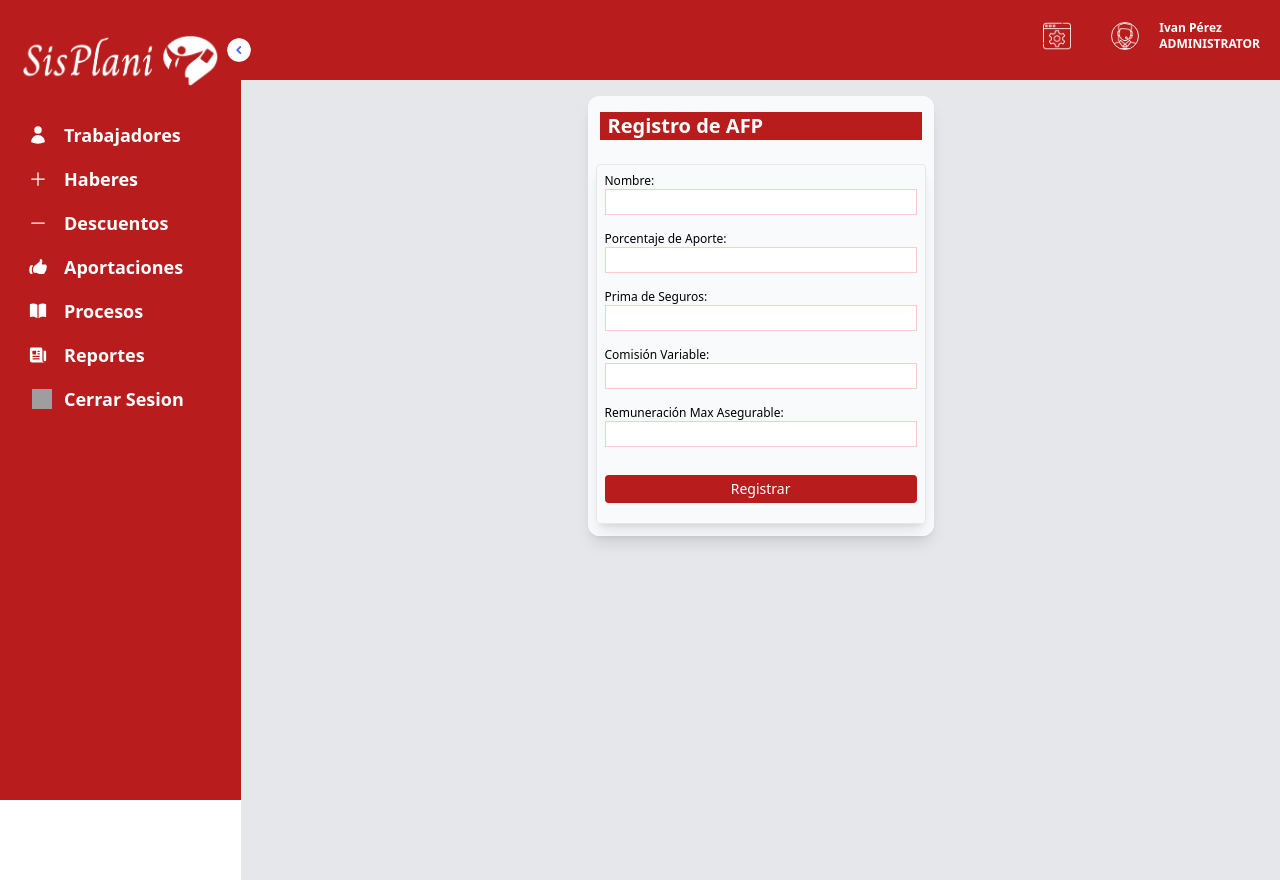
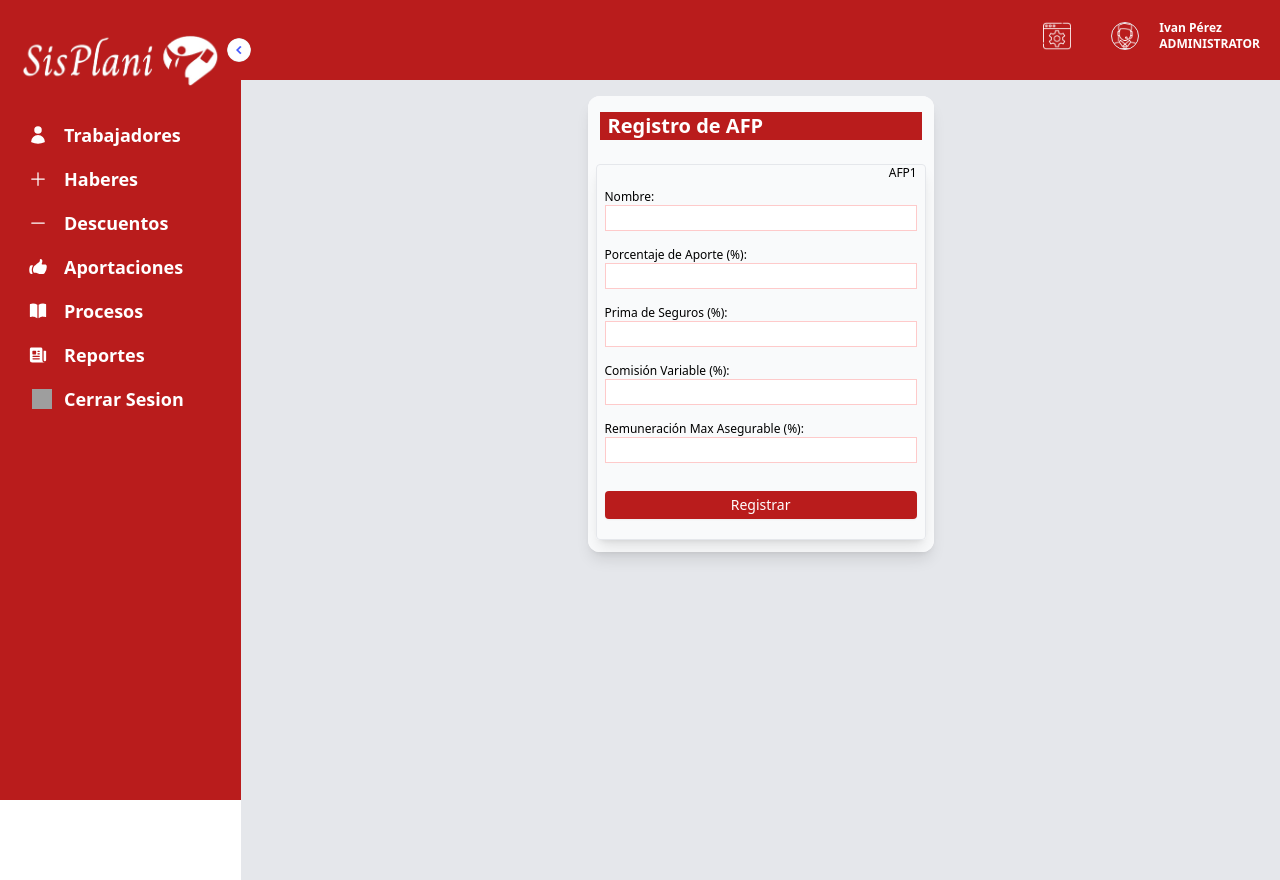
Before and after one commit to IvanejoPerelo/sisplani, a React (Vite) app: page /registroafp in a window 1280 px wide. Built offline with nearby package versions, Linux system fonts and the light colour scheme; no server answers; grey boxes are pictures that could not be loaded.

Commit message:
modificando FormApo FormAfp

```diff
--- a/src/components/FormAfp/form.js
+++ b/src/components/FormAfp/form.js
@@ -4,19 +4,19 @@ export const inputs = [
         name: "nombreafp",
     },
     {
-        label: "Porcentaje de Aporte:",
+        label: "Porcentaje de Aporte (%):",
         name: "aporteafp",
     },
     {
-        label: "Prima de Seguros:",
+        label: "Prima de Seguros (%):",
         name : "segurosafp",
     },
     {
-        label: "Comisión Variable:",
+        label: "Comisión Variable (%):",
         name: "comisionafp",
     },
     {
-        label: "Remuneración Max Asegurable:",
+        label: "Remuneración Max Asegurable (%):",
         name: "maxasegurableafp",
     }
 ]
--- a/src/components/FormAfp/index.jsx
+++ b/src/components/FormAfp/index.jsx
@@ -8,7 +8,9 @@ import Swal from "sweetalert2";
 export default function FormAfp() {
   const urlNumber = true
   const item = "AFP"
-  const {prefijo} = useCod (item)
+  const url = "afp"
+  const {prefijo} = useCod (item,url)
+
   const { values, errors, handleInputChange, validateIfValuesHasEmpty} = useForm({
     nombreafp: "",
     aporteafp: "",
@@ -41,6 +43,7 @@ export default function FormAfp() {
           </h1>
         </div>
         <Card className="border rounded shadow-lg mt-3 mb-3 text-xs ">
+          <span className="text-right">{ prefijo }</span>
           <div className="gap-3 mb-2 mt-2">
             <FormLogin
               inputs={inputs}
--- a/src/components/FormApo/form.js
+++ b/src/components/FormApo/form.js
@@ -1,9 +1,4 @@
 export const inputs = [
-    // {
-    //     label: "Código",
-    //     name: "codigoapo",
-    //     className: "relative block",
-    // },
     {
         label: "Nombre:",
         name: "nombreapo",
--- a/src/components/FormApo/index.jsx
+++ b/src/components/FormApo/index.jsx
@@ -2,27 +2,30 @@ import { FormLogin, Card } from "../../components"
 import { inputs } from "./form";
 import { useForm } from "../../hooks/useForm"
 import { create, read } from "../../services";
-// import { useState, useEffect } from "react";
 import { useCod } from "../../hooks/useCod";
 import Swal from "sweetalert2";
 
 export default function FormApo() {
-
   const urlNumber = true
   const item = "APO"
-  const {prefijo} = useCod (item)
+  const url = "items"
+  const tipo = "A"
+  const {prefijo} = useCod (item, url, tipo)
 
   const { values, errors, handleInputChange, validateIfValuesHasEmpty} = useForm({
     nombreapo: "",
     descripcionapo: "",
     porcentajeapo:"",
+    tipo,
+    codigo: prefijo
   })
 
+    // console.log(typeof(prefijo))
     const handleFormSubmit = async (e) =>{
-      // e.preventDefault()
+      e.preventDefault()
       if(!validateIfValuesHasEmpty()) return
 
-      const user = await create(urlNumber,values,"items")
+      await create(urlNumber,values,url)
       if(values){
         Swal.fire({
           title: "Success",
@@ -42,7 +45,7 @@ export default function FormApo() {
                 Registro de Aportaciones
               </h1>
               <Card className="border rounded shadow-lg mt-3 mb-3 text-xs ">
-                  <span className="text-right">{ prefijo }</span>
+                <span className="text-right">{`Código: ${prefijo}`}</span>
                 <div className="gap-3 mb-2 mt-2">
                   <FormLogin
                     inputs={inputs}
--- a/src/hooks/useCod.js
+++ b/src/hooks/useCod.js
@@ -1,22 +1,20 @@
 import { useState, useEffect } from "react";
 import { read } from "../services";
 
-export function useCod(item){
+export function useCod(item, url, tipo){
     const urlNumber = true
 
     const [cod, setCod] = useState([])
-    const prefijo =`${item}${cod.length}`
+    const prefijo =`${item}${cod.length+1}`
 
     const getCod = async () => {
-        const response = await read(urlNumber,"items")
+        const response = await read(urlNumber, url)
         return (response)
     }
-
     useEffect(() => {
         getCod()
         .then(data => {
-        setCod(data)
-        console.log(data.length)
+        setCod(data.filter((buscarCod)=> buscarCod.tipo==tipo))
         })
     }, [])
 
--- a/src/pages/Login/index.jsx
+++ b/src/pages/Login/index.jsx
@@ -13,7 +13,7 @@ export default function Login () {
   const handleFormSubmit = (e) =>{
     e.preventDefault()
     if(!validateIfValuesHasEmpty()) return
-    console.log("funciona?")
+    // console.log("funciona?")
     // const users = await read("users")
   }
 
--- a/src/pages/RegistroAfp/Form.js
+++ /dev/null
@@ -1,25 +0,0 @@
-export const nombre_afp = [
-    {
-      label: "Nombre",
-      name: "nombre",
-    }
-]
-
-export const inputs_afp = [
-    {
-      label:"Porcentaje de Aporte (%)",
-      name:"aporte",
-    },
-    {
-        label:"Prima de Seguros (%)",
-        name:"seguros",
-      },
-      {
-        label:"Comision Variable (%)",
-        name:"comision",
-      },
-      {
-        label:"Rem. Max. Asegurable",
-        name:"remumax",
-      },
-  ]
```
Also changed, not shown: 1 other file (tests, documents, lock files or other folders).
